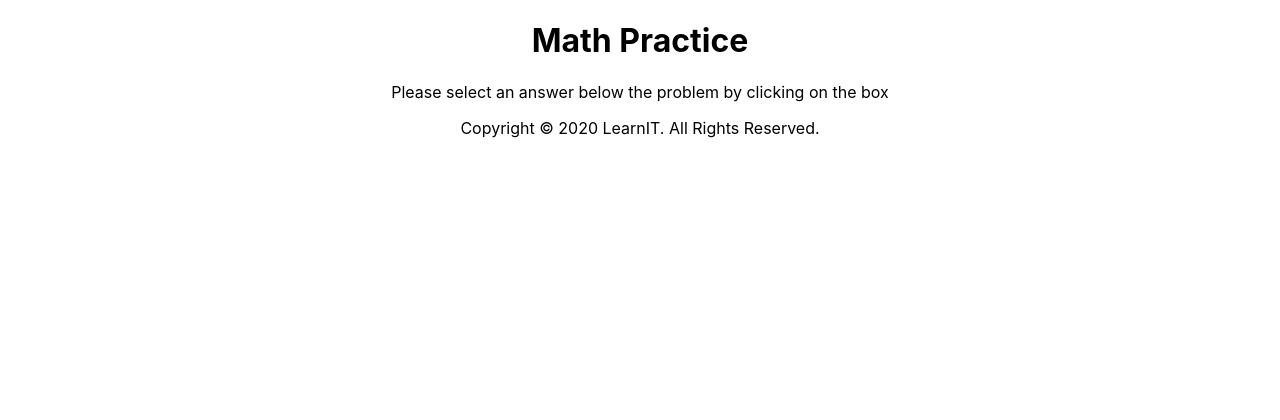
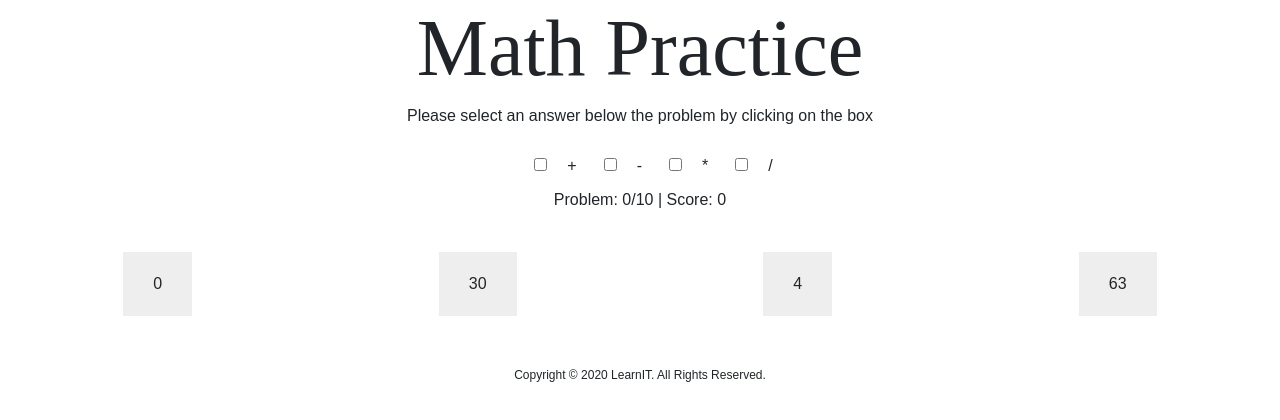
Before and after one commit to cgraham74/math_project, a React (Create React App) app: page / in a window 1280 px wide. Shown: the top 420 px of the page. Built offline with nearby package versions, Linux system fonts and the light colour scheme.

Commit message:
Page rendered; awaiting functionality

```diff
--- a/package.json
+++ b/package.json
@@ -6,6 +6,7 @@
     "@testing-library/jest-dom": "5.16.1",
     "@testing-library/react": "12.1.2",
     "@testing-library/user-event": "13.5.0",
+    "bootstrap": "^5.2.0",
     "react": "17.0.2",
     "react-dom": "17.0.2",
     "react-scripts": "5.0.0",
--- a/src/App.css
+++ b/src/App.css
@@ -1,38 +1,72 @@
-.App {
+body {
+  height: 100vh;
+  font-family: Arial, Helvetica, sans-serif;
   text-align: center;
 }
 
-.App-logo {
-  height: 40vmin;
-  pointer-events: none;
+header,
+main,
+footer {
+  width: 800px;
+  margin: 0 auto;
+  text-align: center;
 }
 
-@media (prefers-reduced-motion: no-preference) {
-  .App-logo {
-    animation: App-logo-spin infinite 20s linear;
-  }
+h1 {
+  font-family: 'Bangers', cursive;
+  font-size: 5rem;
 }
 
-.App-header {
-  background-color: #282c34;
-  min-height: 100vh;
-  display: flex;
-  flex-direction: column;
-  align-items: center;
-  justify-content: center;
-  font-size: calc(10px + 2vmin);
-  color: white;
+#problem .expression {
+  font-size: 48px;
+  border: 1px solid #eeeeee;
+  padding: 10px;
+  margin: 0 40px;
 }
 
-.App-link {
-  color: #61dafb;
+#answers ul {
+  margin: 0;
+  padding: 0;
+  margin: 40px auto;
+  display: flex;
+  list-style-type: none;
+  justify-content: space-around;
 }
 
-@keyframes App-logo-spin {
-  from {
-    transform: rotate(0deg);
-  }
-  to {
-    transform: rotate(360deg);
-  }
+#answers li {
+  margin: 0 20px;
+  padding: 20px 30px;
+  cursor: pointer;
+  background-color: #eeeeee;
 }
+
+.operands {
+  display: flex;
+  padding: 10px;
+  justify-content: center;
+}
+
+footer {
+  margin-top: 50px;
+  font-size: 12px;
+}
+
+button {
+  display: block;
+  margin: 40px auto;
+  padding: 8px 12px;
+  background-color: #ABD587;
+  text-transform: uppercase;
+  border: 0px;
+  border-radius: 4px;
+  font-size: 20px;
+}
+
+.hidden {
+  display: none;
+}
+
+.box {
+  margin-left: 27px;
+  margin-right: 20px;
+}
--- a/src/App.js
+++ b/src/App.js
@@ -1,12 +1,17 @@
+
 import Header from './components/Header';
+import Main from './components/Main';
 import Footer from './components/Footer';
+import Answers, { RenderOperands, RenderScore } from './components/BusinessLogic';
 import './App.css';
 
 function App() {
   return (
     <div className="App">
      <Header />
-
+     <RenderOperands/>
+     <RenderScore />
+     <Answers />
      <Footer />
     </div>
   );
--- a/src/components/BusinessLogic.js
+++ b/src/components/BusinessLogic.js
@@ -1,8 +1,35 @@
+import React, {useState} from 'react';
+
+
+let score = 0;
+let problemCounter = 0;
+
+export function RenderScore() {
+    return (
+        <p>
+        Problem: <span className="currentProblem">{problemCounter}</span>/10 | Score: <span className="currentScore">{score}</span>
+        </p>
+
+    )
+}
+/**
+ * Creating checkboxes
+ */
+export function RenderOperands() {
+    return (
+        <div id="checkboxHolder" className='operands'>
+            <label><input type="checkbox" className="box" />+</label>
+            <label><input type="checkbox" className="box" />-</label>
+            <label><input type="checkbox" className="box"/>*</label>
+            <label><input type="checkbox" className="box"/>/</label>
+        </div>
+    )
+};
+
+export default function Answers() {
 
 let correctAnswer = 0;
-let score = 0;
-let counter = 0;
-let problemCounter = 0;
+
 let answers;
 const operatorName = ([{name: "Addition", oper: '+'},
     {name: "Subtraction", oper: '-'},
@@ -11,18 +38,104 @@ const operatorName = ([{name: "Addition", oper: '+'},
 const operators = [];
 let operator;
 
+//Hide elements at game start-up
+const startGame = () => {
+    document.getElementById('problem').classList.add('hidden');
+    document.getElementById('answers').classList.add('hidden');
+    document.querySelector('.expression').classList.add('hidden');
+    display();
+}
+//Creates an element to display the expressions and sets an id attribute.
+const display = () => {
+    const p = document.createElement('p');
+    p.setAttribute("id", "newProblem");
+    const divExpress = document.querySelector('.expression');
+    divExpress.appendChild(p);
+}
 
 
-function shuffleArray(arr) {
+
+
+/**
+ *
+ * @param {*} event
+ */
+const isCorrect = (event) => {
+    const selection = event.target.innerText;
+    const currentProblem = document.querySelector('.currentProblem');
+    const currentScore = document.querySelector('.currentScore');
+
+    if (selection == correctAnswer) score++;
+
+    problemCounter++;
+
+    currentProblem.innerText = problemCounter;
+    currentScore.innerText = score;
+}
+
+
+/**
+ * Utility function to generate a random number based on max
+ * @param {number} max
+ */
+const randomNumber = (max) =>  Math.floor(Math.random() * Math.floor(max));
+
+/**
+ * Creates random fake answers for answer boxes along side the correct answer
+ */
+
+const performOperation = (operator = '*') => {
+    let firstNum = 0;
+    let secondNum = 0;
+    let result;
+    firstNum = randomNumber(10);
+    secondNum = randomNumber(10);
+
+    if (secondNum === 0 && operator === '/') {
+        secondNum += 1;
+    }
+
+    switch(operator) {
+      case '+':
+        result = firstNum + secondNum;
+      break;
+      case '-':
+          result = firstNum - secondNum;
+      break;
+      case '*':
+          result = firstNum * secondNum;
+      break;
+      case '/':
+          result = firstNum / secondNum;
+      break;
+      default : result = firstNum * secondNum;
+    }
+
+    correctAnswer = result;
+    //p.innerText = firstNum + "  " + operator + "  " + secondNum;
+
+}
+
+const shuffleArray = (arr) => {
     return arr.sort(function (a, b) {
         return Math.random() - 0.5
     });
 }
 
-/**
- * Utility function to generate a random number based on max
- * @param {number} max
- */
- function getRandomNumber(max) {
-    return Math.floor(Math.random() * Math.floor(max));
+performOperation();
+answers = shuffleArray([randomNumber(101), randomNumber(101), randomNumber(101), correctAnswer]);
+    return (
+
+        <section id="answers" className="show-hide">
+
+            <ul>
+                <li>{answers[0]}</li>
+                <li>{answers[1]}</li>
+                <li>{answers[2]}</li>
+                <li>{answers[3]}</li>
+            </ul>
+
+        </section>
+
+    )
 }
--- a/src/components/Main.js
+++ b/src/components/Main.js
@@ -1,10 +1,10 @@
 import React from 'react';
+import Answers from './Score';
 
-export default Main () {
+export default function Main() {
     return (
     <>
-
-
+    <Answers/>
     </>
     );
 }
--- a/src/index.js
+++ b/src/index.js
@@ -1,5 +1,7 @@
+
 import React from 'react';
 import ReactDOM from 'react-dom';
+import 'bootstrap/dist/css/bootstrap.css'
 import './index.css';
 import App from './App';
 import reportWebVitals from './reportWebVitals';
```
Also changed, not shown: src/components/Answers.js (added), src/components/Score.js (added), 1 other file (tests, documents, lock files or other folders).
